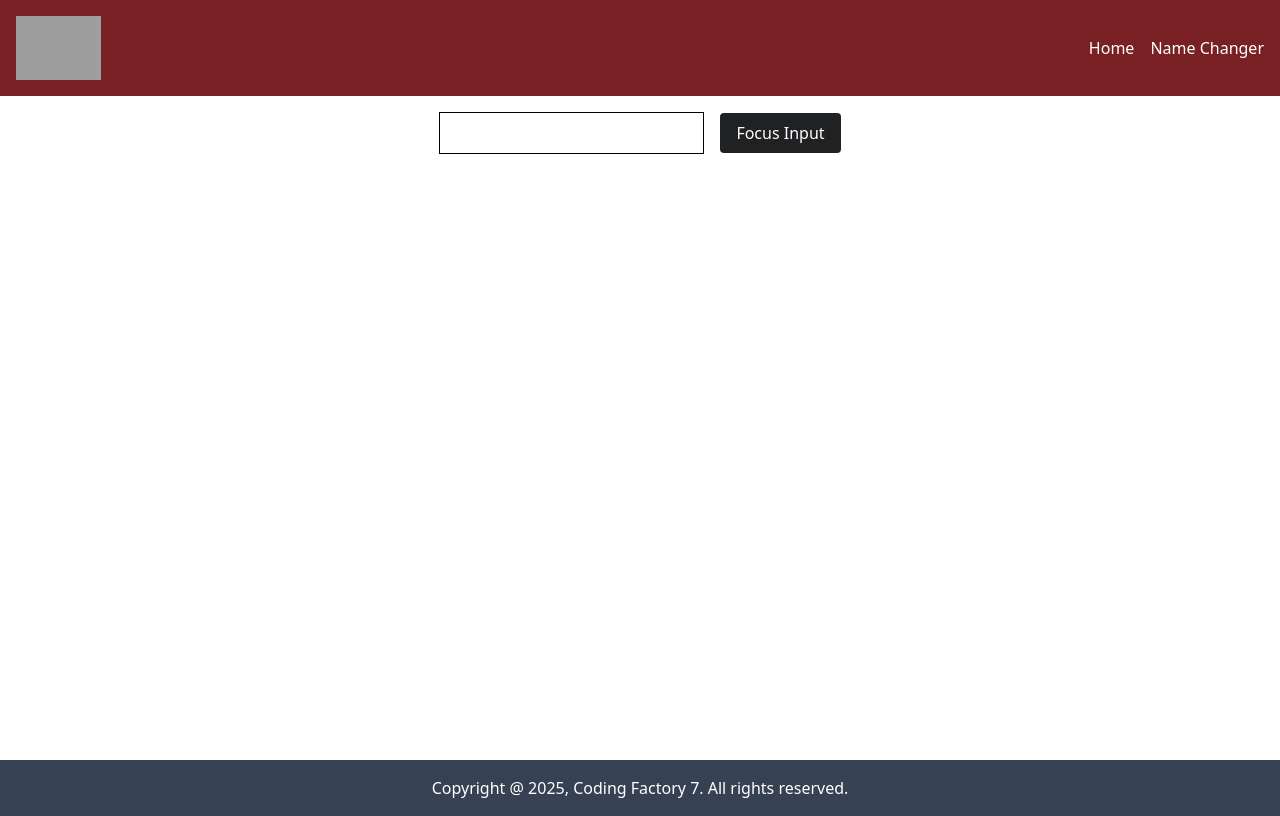
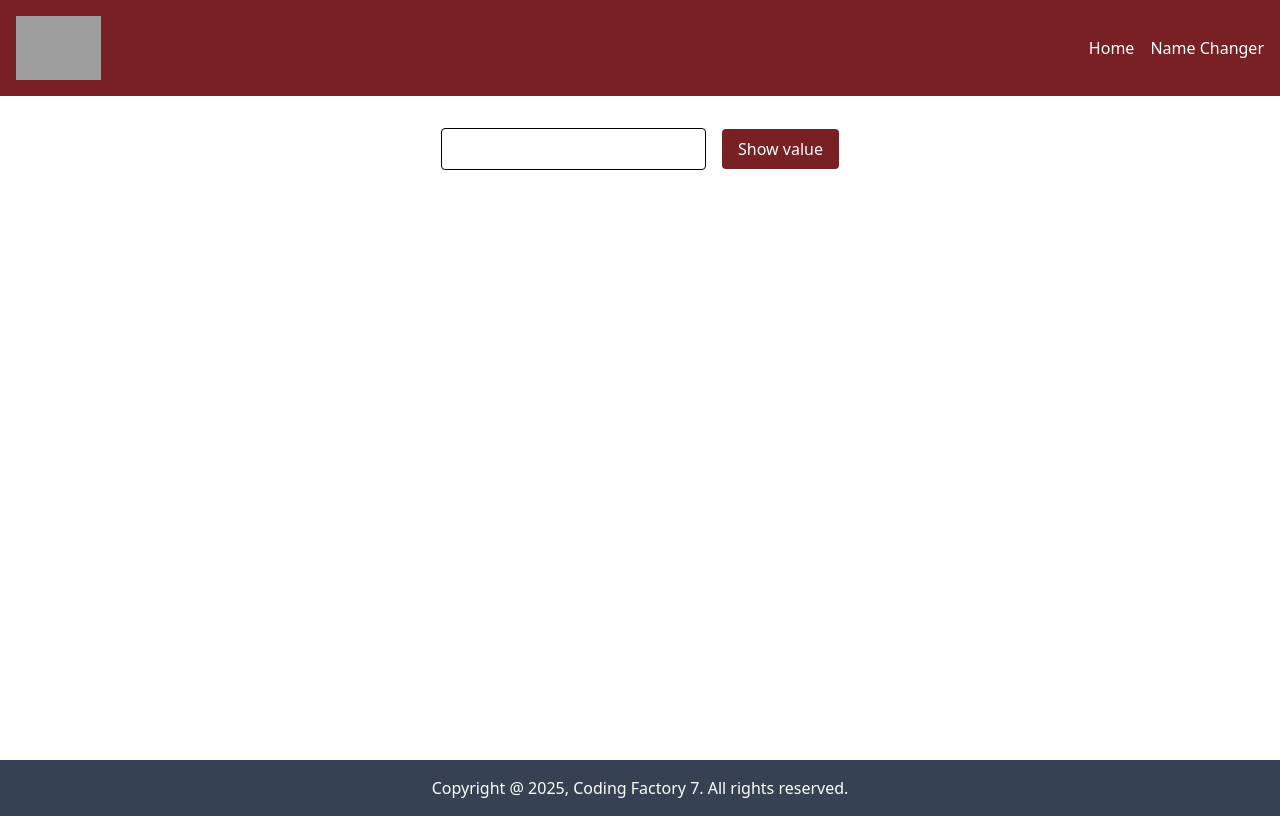
Before and after one commit to PhilipDimitriadis/CF7-React-Intro, a React (Vite) app: page / in a window 1280 px wide. Built offline with nearby package versions, Linux system fonts and the light colour scheme; grey boxes are pictures that could not be loaded.

Commit message:
feat: controlled & uncontrolled input

```diff
--- a/src/App.tsx
+++ b/src/App.tsx
@@ -15,7 +15,8 @@
 import RouterExamplesLayout from "./components/RouterExamplesLayout.tsx";
 import AutoRedirectPage from "./pages/AutoRedirectPage.tsx";
 import NotFoundPage from "./pages/NotFoundPage.tsx";
-import FocusInput from "./components/FocusInput.tsx";
+// import FocusInput from "./components/FocusInput.tsx";
+import UncontrolledInput from "./components/UncontrolledInput.tsx";
 // import OnlineStatus from "./components/OnlineStatus.tsx";
 // import CounterAdvanced from "./components/CounterAdvanced.tsx";
 // import CounterWithCustomHook from "./components/CounterWithCustomHook.tsx";
@@ -63,7 +64,8 @@
                     {/*<Route path="/" element={<HomePage/>} />*/}
                     <Route element={<RouterLayout/>}>
                         {/*<Route index element={<HomePage />}/>*/}
-                        <Route index element={<FocusInput/>}/>
+                        {/*<Route index element={<FocusInput/>}/>*/}
+                        <Route index element={<UncontrolledInput/>}/>
                     </Route>
                     {/*<Route path="examples?" >*/}
                     <Route path="examples" element={<RouterExamplesLayout/>}>
--- /dev/null
+++ b/src/components/ControlledInput.tsx
@@ -0,0 +1,24 @@
+import {useState} from "react";
+
+const ControlledInput = () => {
+    const [name, setName] = useState("");
+
+    const handleChange = (e: React.ChangeEvent<HTMLInputElement>)=> {
+        setName(e.target.value);
+    }
+
+    return (
+        <>
+            <div className="text-center">
+                <input
+                    value={name}
+                    onChange={handleChange}
+                    type="text"
+                    className="border rounded px-4 py-2"
+                />
+            </div>
+        </>
+    )
+}
+
+export default ControlledInput;
--- /dev/null
+++ b/src/components/UncontrolledInput.tsx
@@ -0,0 +1,34 @@
+import {useRef} from "react";
+
+const UncontrolledInput = () => {
+    const inputRef = useRef<HTMLInputElement>(null);
+
+    // const handleChange = (e: React.ChangeEvent<HTMLInputElement>)=> {
+    //
+    // }
+
+    const handleClick = () => {
+        alert(`Value: ${inputRef.current?.value}`);
+    }
+
+    return (
+        <>
+            <div className="text-center mt-8 space-x-4">
+                <input
+                    // value={name}
+                    ref={inputRef}
+                    // onChange={handleChange}
+                    type="text"
+                    className="border rounded px-4 py-2"
+                />
+                <button
+                    onClick={handleClick}
+                    className="bg-cf-dark-red text-white px-4 py-2 rounded">
+                    Show value
+                </button>
+            </div>
+        </>
+    )
+}
+
+export default UncontrolledInput;
```
